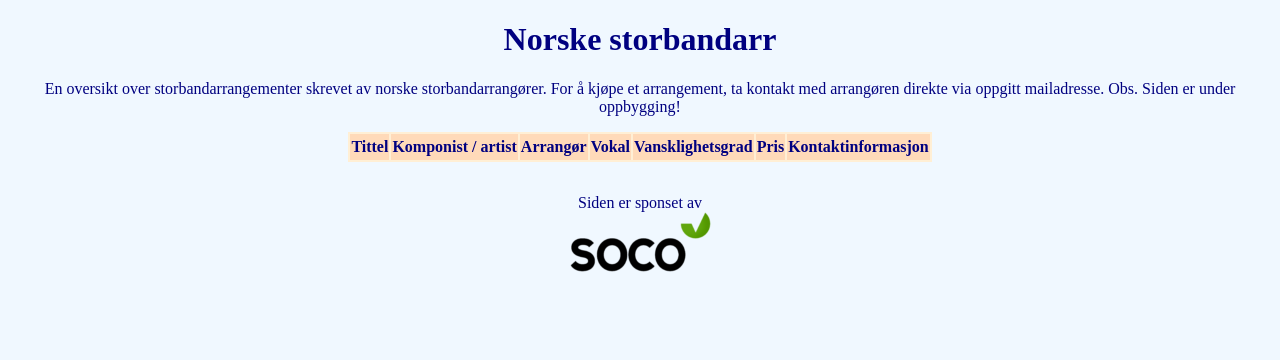
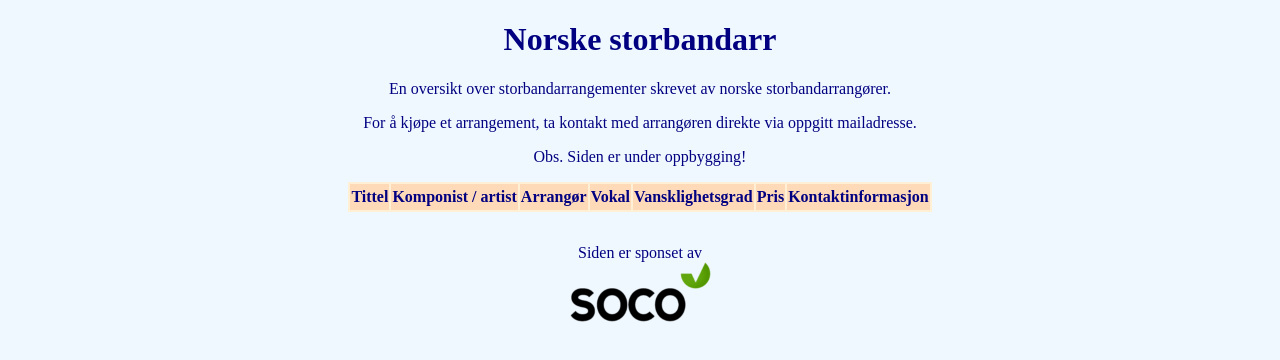
Before and after one commit to sindremusikk/nsa, a website: page index.ejs in a window 1280 px wide. Drawn offline with nearby package versions, Linux system fonts and the light colour scheme; files that its build step writes are made by us from their sources; files whose address does not match are found by name.

Commit message:
Utvida tekst i heading2

```diff
--- a/index.ejs
+++ b/index.ejs
@@ -3,10 +3,10 @@
 <meta name="keywords" content="Big band, Storband, Arrangement, Score, Noter, storbandarr, storbandarrangement">
 <link href="style/main.css" rel="stylesheet">
 <h1>Norske storbandarr</h1>
-<p>En oversikt over storbandarrangementer skrevet av norske storbandarrangører.
-For å kjøpe et arrangement, ta kontakt med arrangøren direkte via oppgitt mailadresse.
-
-Obs. Siden er under oppbygging! </p>
+<p>En oversikt over storbandarrangementer skrevet av norske storbandarrangører.</p>
+<p>For å kjøpe et arrangement, ta kontakt med arrangøren direkte via oppgitt mailadresse.</p>
+<p>   </p>
+<p>Obs. Siden er under oppbygging! </p>
 
 <table id="nsb-list">
 <thead>
```
Also changed, not shown: docs/index.html.
